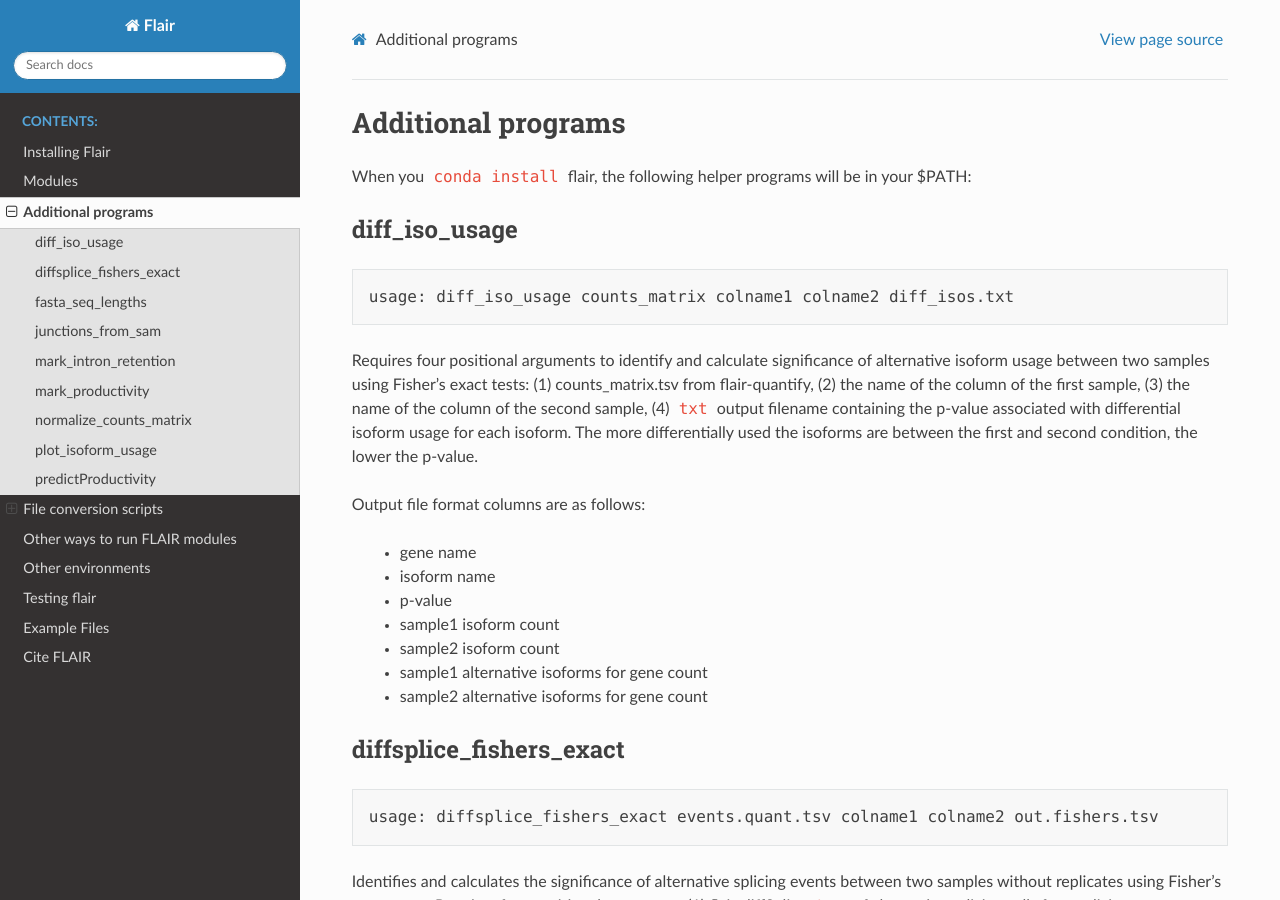
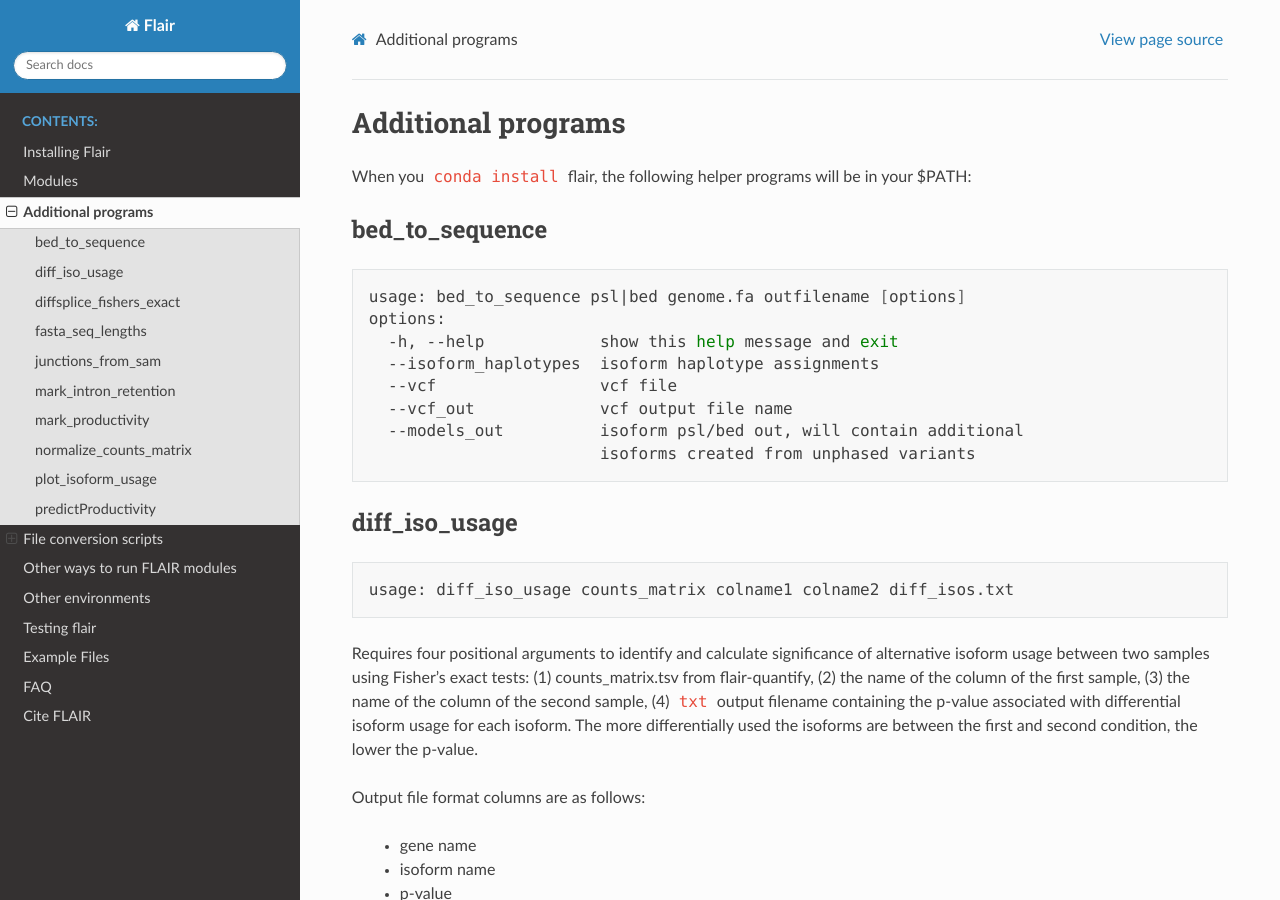
Before and after one commit to BrooksLabUCSC/flair, a Sphinx documentation site: the page built from docs/source/scripts.rst, in a window 1280 px wide and 900 px high. Built offline with Sphinx 7.4.7 and the Read the Docs theme 2.0.0, drawn with Linux system fonts in a browser that asks for light colours; some of the changed text lies outside the part shown.

Commit message:
adding conversion scripts to bin. These are suggested by count_sam_transcripts when it fails

```diff
--- a/docs/source/index.rst
+++ b/docs/source/index.rst
@@ -49,6 +49,7 @@
    other_environments.rst
    testrun.rst
    example_files.rst
+   faqs.rst
    cite.rst
 
 
--- a/docs/source/scripts.rst
+++ b/docs/source/scripts.rst
@@ -1,6 +1,19 @@
 Additional programs
 ^^^^^^^^^^^^^^^^^^^
 When you ``conda install`` flair, the following helper programs will be in your $PATH:
+
+bed_to_sequence
+==========
+.. code:: sh
+
+    usage: bed_to_sequence psl|bed genome.fa outfilename [options]
+    options:
+      -h, --help            show this help message and exit
+      --isoform_haplotypes  isoform haplotype assignments
+      --vcf                 vcf file
+      --vcf_out             vcf output file name
+      --models_out          isoform psl/bed out, will contain additional
+                            isoforms created from unphased variants
 
 diff_iso_usage
 ==============
@@ -164,12 +177,11 @@
     options:
       -h, --help            show this help message and exit
       -o O                  prefix used for output files (default=gene_name)
-      --min_reads MIN_READS
-                            minimum number of total supporting reads for an
+      --min_reads           minimum number of total supporting reads for an
                             isoform to be visualized (default=6)
-      -v VCF, --vcf VCF     VCF containing the isoform names that include each
+      --vcf                 VCF containing the isoform names that include each
                             variant in the last sample column
-      --palette PALETTE     provide a palette file if you would like to visualize
+      --palette             provide a palette file if you would like to visualize
                             more than 7 isoforms at once or change the palette
                             used. each line contains a hex color for each isoform
 
@@ -200,12 +212,10 @@
 .. code:: sh
 
     options:
-      -h, --help            show this help message and exit
-      -i INPUT_ISOFORMS, --input_isoforms INPUT_ISOFORMS
-                            Input collapsed isoforms in psl or bed12 format.
-      -g GTF, --gtf GTF     Gencode annotation file.
-      -f GENOME_FASTA, --genome_fasta GENOME_FASTA
-                            Fasta file containing transcript sequences.
+      -h, --help            Show this help message and exit
+      --input_isoforms      Input collapsed isoforms in psl or bed12 format.
+      --gtf                 Annotation file (e.g. from Gencode)
+      --genome_fasta        Fasta file containing transcript sequences.
       --quiet               Do not display progress
       --append_column       Append prediction as an additional column in file
       --firstTIS            Defined ORFs by the first annotated TIS.
@@ -246,3 +256,12 @@
 .. code:: sh
 
     usage: sam_to_map sam outfile
+
+
+gtf_to_bed
+==========
+.. code:: sh
+
+   usage: gtf_to_bed in.gtf out.bed
+
+If the output file extension is psl instead of bed, a psl format file will be created.
--- a/setup.cfg
+++ b/setup.cfg
@@ -41,8 +41,9 @@
     bin/predictProductivity
     bin/psl_to_bed
     bin/sam_to_map
+    bin/fasta_seq_lengths
+    bin/gtf_to_bed
     bin/bed_to_sequence
-    bin/fasta_seq_lengths
 
 [options.packages.find]
 where = src
```
Also changed, not shown: other parts of docs/source/scripts.rst (+2 -2 lines), 2 other files.
